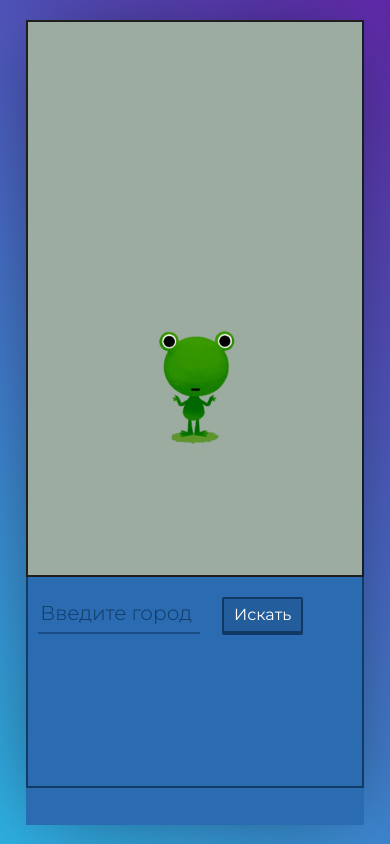
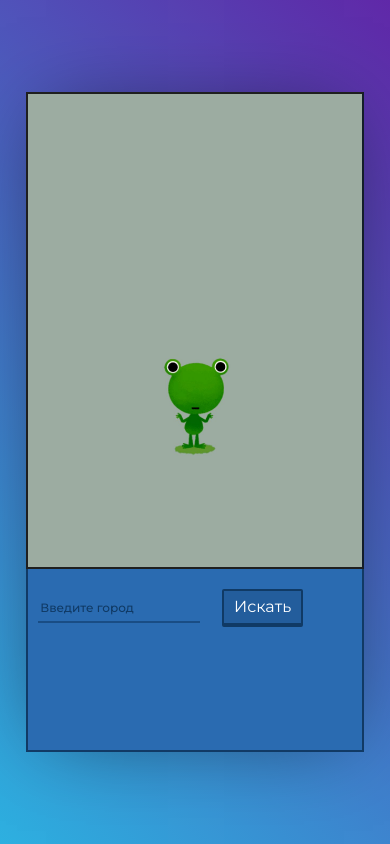
Before and after one commit to bitewolf/weather_react, a React (Create React App) app: page / in a window 390 px wide. Built offline with nearby package versions, Linux system fonts and the light colour scheme.

Commit message:
фикс адапитивность

```diff
--- a/src/App.css
+++ b/src/App.css
@@ -354,10 +354,12 @@ button {
     max-width: 40vh;
 
     height: 100%;
-    max-height: 805px;
+    max-height: 660px;
   }
   input[type="text"]{
     width: 50%;
+    font-size: 12px;
+    font-weight: 500;
   }
 
   button {
@@ -387,10 +389,10 @@ button {
   }
 
   .infoWeather {
-    width: 58%;
-    font-size: 15px;
+    width: 75%;
+    font-size: 12px;
     color: #fff;
-    line-height: 1.2;
+    line-height: .2;
   }
 
   }
```
Also changed, not shown: 1 other file (tests, documents, lock files or other folders).
